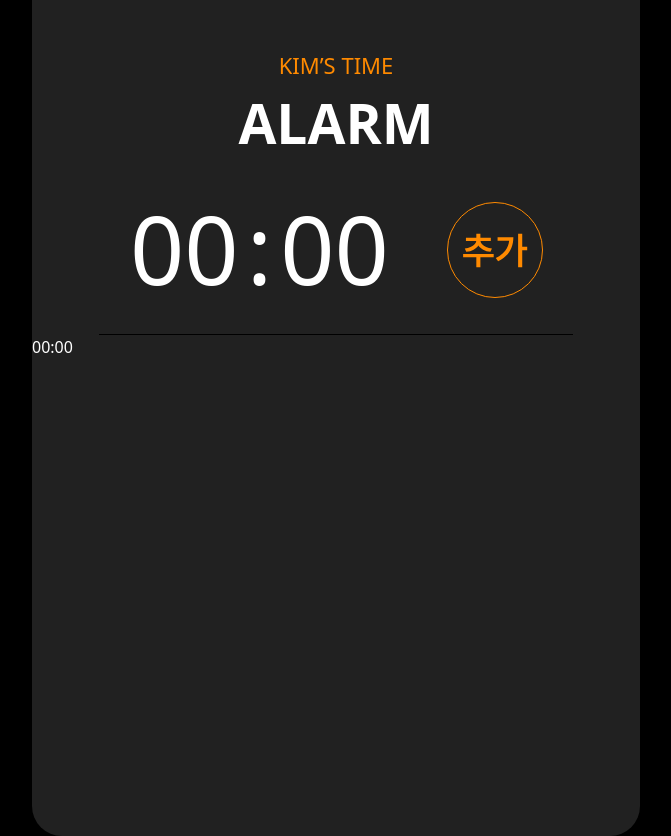
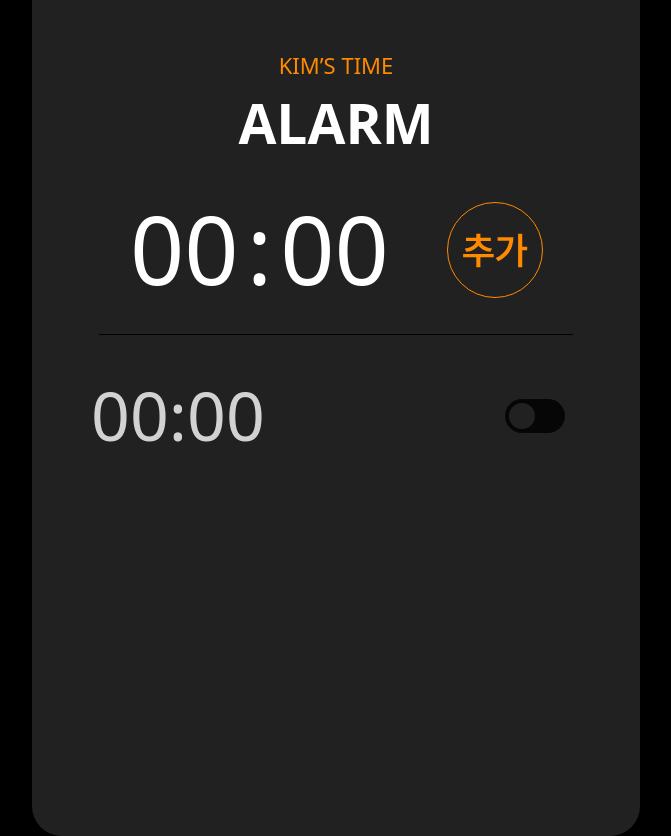
Before and after one commit to kmseunh/sveltekit-timer, a SvelteKit app: page /alarm in a window 1280 px wide. Both pictures are taken after a click on the button 799 px from the left and 249 px from the top of the page. Shown: the whole page, without its empty margins (304-975 px from the left). Built offline with nearby package versions, Linux system fonts and the light colour scheme.

Commit message:
feat: 토글 버튼  추가 - 알람 on/off 할 수 있는 토글 버튼 추가 - 추가한 시간과 토글 버튼 표시 정렬
Related: #12

```diff
--- a/src/routes/alarm/+page.svelte
+++ b/src/routes/alarm/+page.svelte
@@ -97,11 +97,74 @@
                     <line y1="0.5" x2="474" y2="0.5" stroke="black" />
                 </svg>
             </div>
-            <div>
+            <div
+                class="absolute left-[3.6875rem] top-[25rem] w-[29.625rem] flex flex-col-reverse"
+            >
                 {#each alarms as alarm}
-                    {alarm.time}
+                    <div
+                        class="flex text-[4.25rem] justify-between"
+                        style="opacity: {alarm.status ? 1 : 0.8};"
+                    >
+                        <span>{alarm.time}</span>
+                        <label class="toggle-switch mt-[35px]">
+                            <input
+                                type="checkbox"
+                                checked={alarm.status}
+                                on:change={() => handleToggle(alarm.id)}
+                            />
+                            <span class="slider"></span>
+                        </label>
+                    </div>
                 {/each}
             </div>
         </div>
     </div>
 </div>
+
+<style>
+    .toggle-switch {
+        position: relative;
+        display: inline-block;
+        width: 60px;
+        height: 34px;
+    }
+
+    .toggle-switch input {
+        opacity: 0;
+        width: 0;
+        height: 0;
+    }
+
+    .slider {
+        position: absolute;
+        cursor: pointer;
+        top: 0;
+        left: 0;
+        right: 0;
+        bottom: 0;
+        background-color: #000000;
+        transition: 0.4s;
+        border-radius: 34px;
+    }
+
+    .slider:before {
+        position: absolute;
+        content: '';
+        height: 26px;
+        width: 26px;
+        left: 4px;
+        bottom: 4px;
+        background-color: #212121;
+        transition: 0.4s;
+        border-radius: 50%;
+    }
+
+    input:checked + .slider {
+        background-color: #ff8a00;
+    }
+
+    input:checked + .slider:before {
+        background-color: white;
+        transform: translateX(26px);
+    }
+</style>
```
